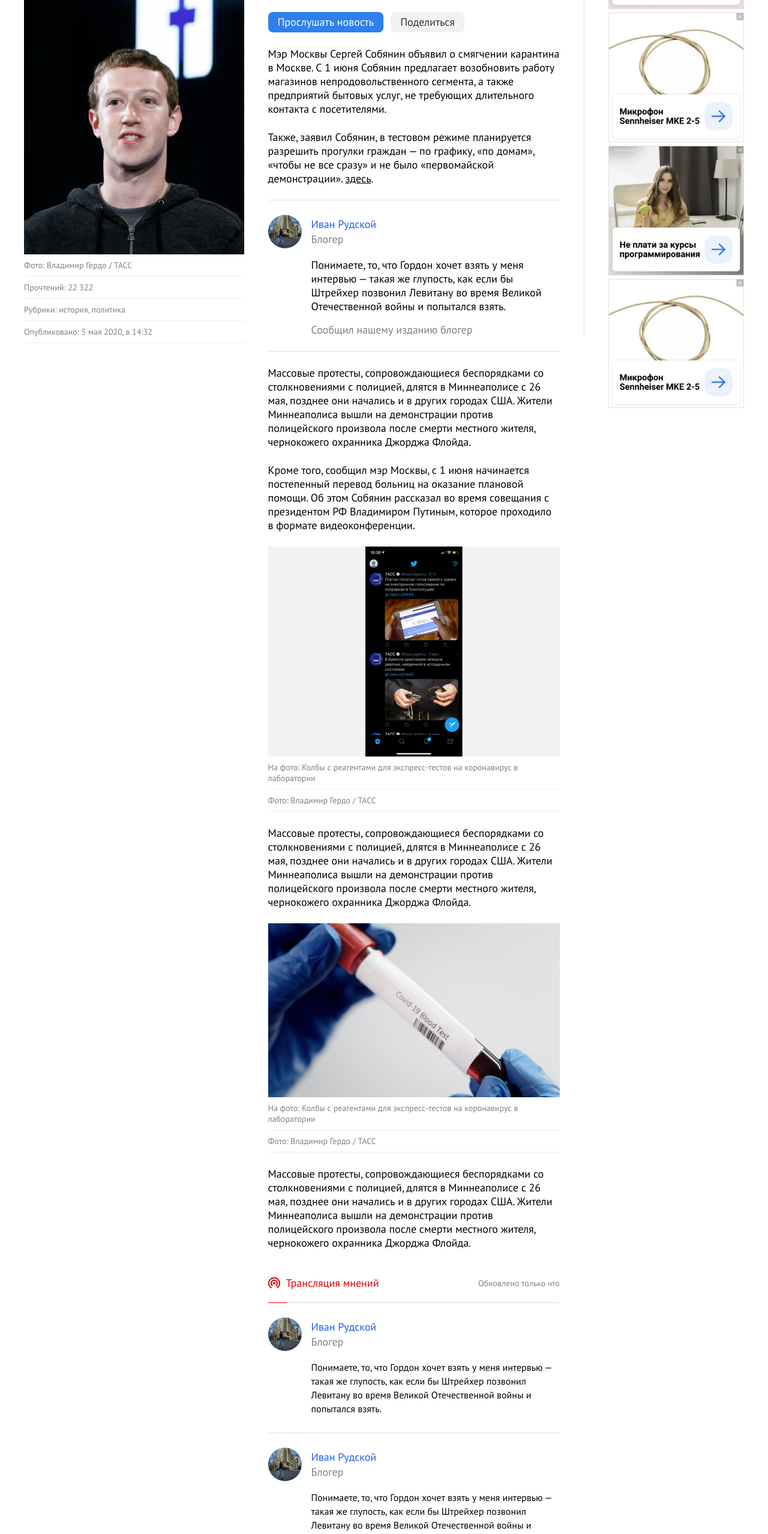
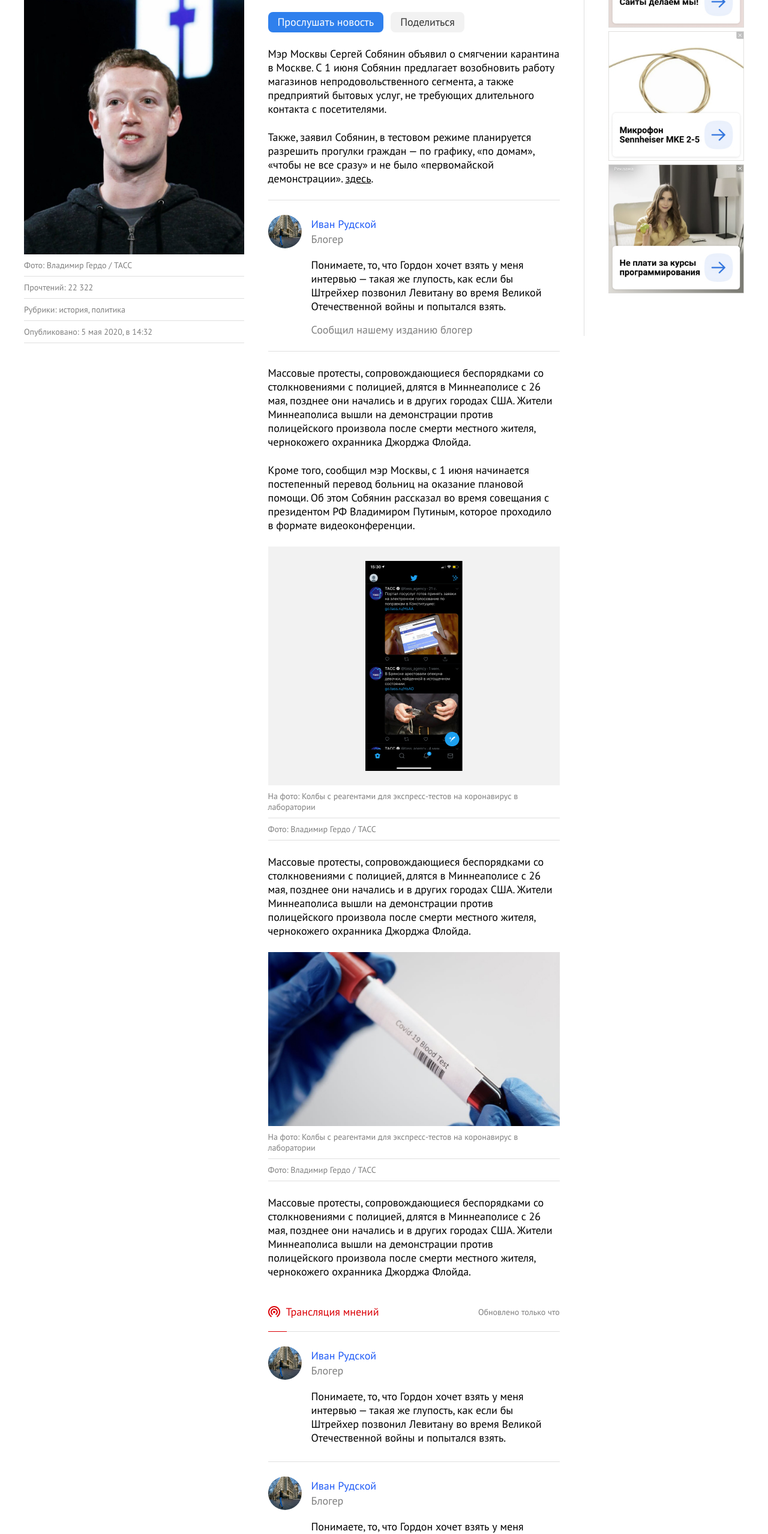
Before and after one commit to MrsMetaMorfa/polosa-build, a plain HTML site: page article.html in a window 1280 px wide. Shown: the part 240-2797 px from the top of the page at 60% size. Drawn offline with Linux system fonts and the light colour scheme.

Commit message:
Fix bugs first iteration

```diff
--- a/article.html
+++ b/article.html
@@ -58,9 +58,6 @@
         <div class="banners_item">
           <img src="assets/img/banner03.jpg" alt="">
         </div>
-        <div class="banners_item">
-          <img src="assets/img/banner02.jpg" alt="">
-        </div>
       </div>
     </div>
   </aside>
@@ -96,10 +93,10 @@
         </picture>
         <!-- figcaption can contain class 'dark' for black text -->
         <figcaption class="article_image-caption">
-          <p>Фото: Владимир Гердо / ТАСС</p>
-          <p>Прочтений: 22 322</p>
-          <p>Рубрики: история, политика</p>
-          <p>Опубликовано: 5 мая 2020, в 14:32</p>
+          <p> <span>Фото: Владимир Гердо / ТАСС</span></p>
+          <p> <span>Прочтений: 22 322</span></p>
+          <p> <span>Рубрики: история, политика</span></p>
+          <p> <span>Опубликовано: 5 мая 2020, в 14:32</span></p>
         </figcaption>
       </figure>
       <article class="article_body">
@@ -140,12 +137,12 @@
             <p>Массовые протесты, сопровождающиеся беспорядками со столкновениями с полицией, длятся в Миннеаполисе с 26 мая, позднее они начались и в других городах США. Жители Миннеаполиса вышли на демонстрации против полицейского произвола после смерти местного жителя, чернокожего охранника Джорджа Флойда.</p>
             <p>Кроме того, сообщил мэр Москвы, с 1 июня начинается постепенный перевод больниц на оказание плановой помощи. Об этом Собянин рассказал во время совещания с президентом РФ Владимиром Путиным, которое проходило в формате видеоконференции.</p>
             <figure>
-              <picture>
+              <picture class="vertical">
                 <img src="assets/img/vertical-picture.jpg" alt="">
               </picture>
               <figcaption>
-                <p>На фото: Колбы с реагентами для экспресс-тестов на коронавирус в лаборатории</p>
-                <p>Фото: Владимир Гердо / ТАСС</p>
+                <p><span>На фото: Колбы с реагентами для экспресс-тестов на коронавирус в лаборатории</span></p>
+                <p><span>Фото: Владимир Гердо / ТАСС</span></p>
               </figcaption>
             </figure>
             <p>Массовые протесты, сопровождающиеся беспорядками со столкновениями с полицией, длятся в Миннеаполисе с 26 мая, позднее они начались и в других городах США. Жители Миннеаполиса вышли на демонстрации против полицейского произвола после смерти местного жителя, чернокожего охранника Джорджа Флойда.</p>
@@ -154,8 +151,8 @@
                 <img src="assets/img/picture.jpg" alt="">
               </picture>
               <figcaption>
-                <p>На фото: Колбы с реагентами для экспресс-тестов на коронавирус в лаборатории</p>
-                <p>Фото: Владимир Гердо / ТАСС</p>
+                <p><span>На фото: Колбы с реагентами для экспресс-тестов на коронавирус в лаборатории</span></p>
+                <p><span>Фото: Владимир Гердо / ТАСС</span></p>
               </figcaption>
             </figure>
             <p>Массовые протесты, сопровождающиеся беспорядками со столкновениями с полицией, длятся в Миннеаполисе с 26 мая, позднее они начались и в других городах США. Жители Миннеаполиса вышли на демонстрации против полицейского произвола после смерти местного жителя, чернокожего охранника Джорджа Флойда.</p>
--- a/assets/css/style.css
+++ b/assets/css/style.css
@@ -1181,8 +1181,9 @@ a {
       margin: 0;
       font-size: 14px;
       line-height: 18px;
-      opacity: .5;
       white-space: nowrap; }
+      .article_image-caption p span {
+        opacity: .5; }
   .article_body {
     padding: 0;
     width: 640px;
@@ -1264,15 +1265,22 @@ a {
       background: #F2F2F2; }
       .article_content figure picture img {
         margin: 0 auto;
-        max-height: 100%;
-        width: auto; }
+        height: auto;
+        width: 100%; }
+      .article_content figure picture.vertical {
+        max-height: 400px;
+        padding: 24px 0; }
+        .article_content figure picture.vertical img {
+          max-height: 100%;
+          width: auto; }
     .article_content figure figcaption p {
       border-bottom: 1px solid #e0e0e0;
       padding: 9px 0;
       margin: 0;
-      opacity: .5;
       font-size: 14px;
       line-height: 18px; }
+      .article_content figure figcaption p span {
+        opacity: .5; }
   .article_socials {
     padding: 0 0 40px;
     border-bottom: 1px solid #e0e0e0; }
@@ -1394,14 +1402,16 @@ a {
     font-size: 18px;
     line-height: 23px; }
   .blockquote_body {
-    padding-left: 72px;
-    font-size: 18px;
-    line-height: 23px; }
+    padding-left: 72px; }
     .blockquote_body p {
-      margin-bottom: 16px; }
+      margin-bottom: 16px;
+      font-size: 18px;
+      line-height: 23px; }
     .blockquote_body footer {
       opacity: .5;
-      padding-bottom: 12px; }
+      padding-bottom: 12px;
+      font-size: 18px;
+      line-height: 23px; }
 
 .info {
   padding: 56px 0; }
@@ -1731,10 +1741,14 @@ a {
       color: #F2F2F2; }
     body .article_image-picture {
       background: #333333; }
+    body .article_image-caption p {
+      border-bottom-color: #333333; }
     body .article_content figure picture {
       background: #333333; }
     body .article_content figure img {
       background: #333333; }
+    body .article_content figure figcaption p {
+      border-bottom-color: #333333; }
     body .article_views {
       border-color: #333333; }
     body .article_info-top .share_list {
```
Also changed, not shown: assets/css/style.min.css.
